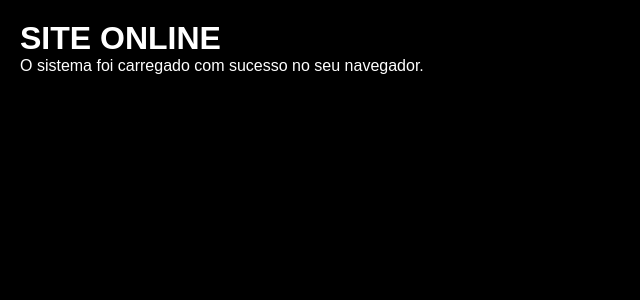
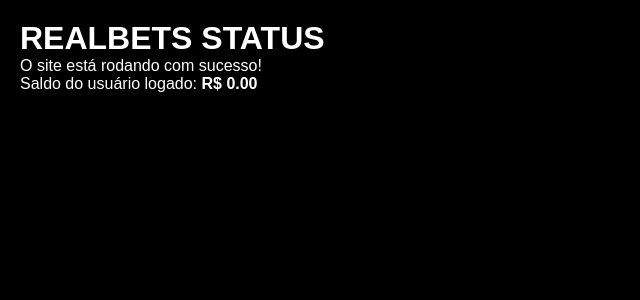
Before and after one commit to rianp7221-ship-it/realbets, a Next.js app in the folder realbets/: page / in a window 1280 px wide. Shown: the top 300 px of the page, without its empty margins (0-640 px from the left). Built offline with nearby package versions, Linux system fonts and the light colour scheme; no server answers.

Commit message:
Update page.js

```diff
--- a/realbets/app/page.js
+++ b/realbets/app/page.js
@@ -1,27 +1,46 @@
-'use client';
+'use client'; // Esta linha é obrigatória para evitar o erro de servidor
+
 import { useState, useEffect } from 'react';
 import { createClient } from '@supabase/supabase-js';
 
-// Configuração vazia para evitar erro de build inicial
-const supabaseUrl = process.env.NEXT_PUBLIC_SUPABASE_URL || 'https://none.supabase.co';
-const supabaseAnonKey = process.env.NEXT_PUBLIC_SUPABASE_ANON_KEY || 'none';
-
+// Configuração segura para evitar erros durante o build
+const supabaseUrl = process.env.NEXT_PUBLIC_SUPABASE_URL || 'https://placeholder.supabase.co';
+const supabaseAnonKey = process.env.NEXT_PUBLIC_SUPABASE_ANON_KEY || 'placeholder';
 const supabase = createClient(supabaseUrl, supabaseAnonKey);
 
 export default function Home() {
-  const [loading, setLoading] = useState(true);
+  const [saldo, setSaldo] = useState(0);
+  const [carregando, setCarregando] = useState(true);
 
   useEffect(() => {
-    // Isso garante que o código SÓ rode no navegador, nunca no servidor
-    setLoading(false);
+    // Usamos o useEffect para garantir que a consulta ao banco só ocorra no navegador
+    async function buscarSaldo() {
+      try {
+        const { data: { user } } = await supabase.auth.getUser();
+        if (user) {
+          const { data } = await supabase.from('profiles').select('wallet_balance').eq('id', user.id).single();
+          if (data) setSaldo(data.wallet_balance);
+        }
+      } catch (err) {
+        console.error("Erro ao buscar dados:", err);
+      } finally {
+        setCarregando(false);
+      }
+    }
+    buscarSaldo();
   }, []);
-
-  if (loading) return <div style={{ color: '#fff', textAlign: 'center', marginTop: '50px' }}>Carregando...</div>;
 
   return (
     <div style={{ background: '#000', color: '#fff', minHeight: '100vh', padding: '20px' }}>
-      <h1>SITE ONLINE</h1>
-      <p>O sistema foi carregado com sucesso no seu navegador.</p>
+      <h1>REALBETS STATUS</h1>
+      {carregando ? (
+        <p>Conectando ao banco de dados...</p>
+      ) : (
+        <div>
+          <p>O site está rodando com sucesso!</p>
+          <p>Saldo do usuário logado: <strong>R$ {saldo.toFixed(2)}</strong></p>
+        </div>
+      )}
     </div>
   );
 }
```
